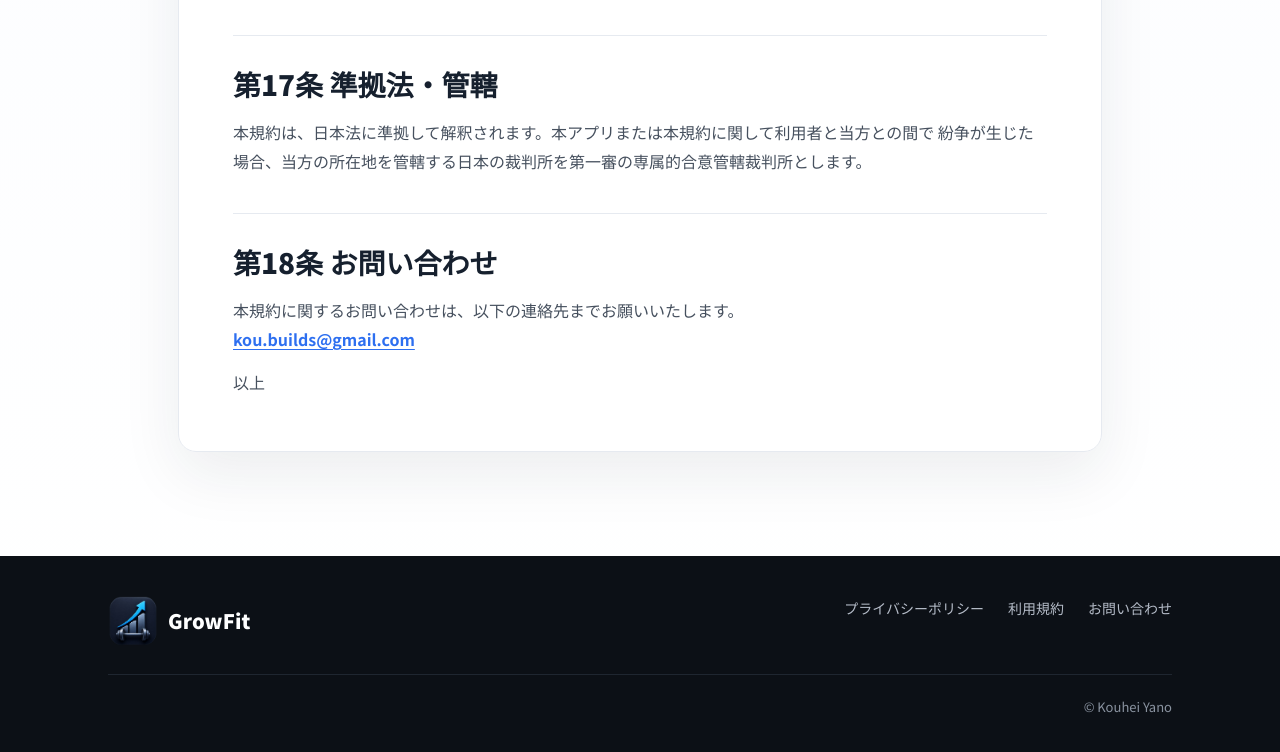
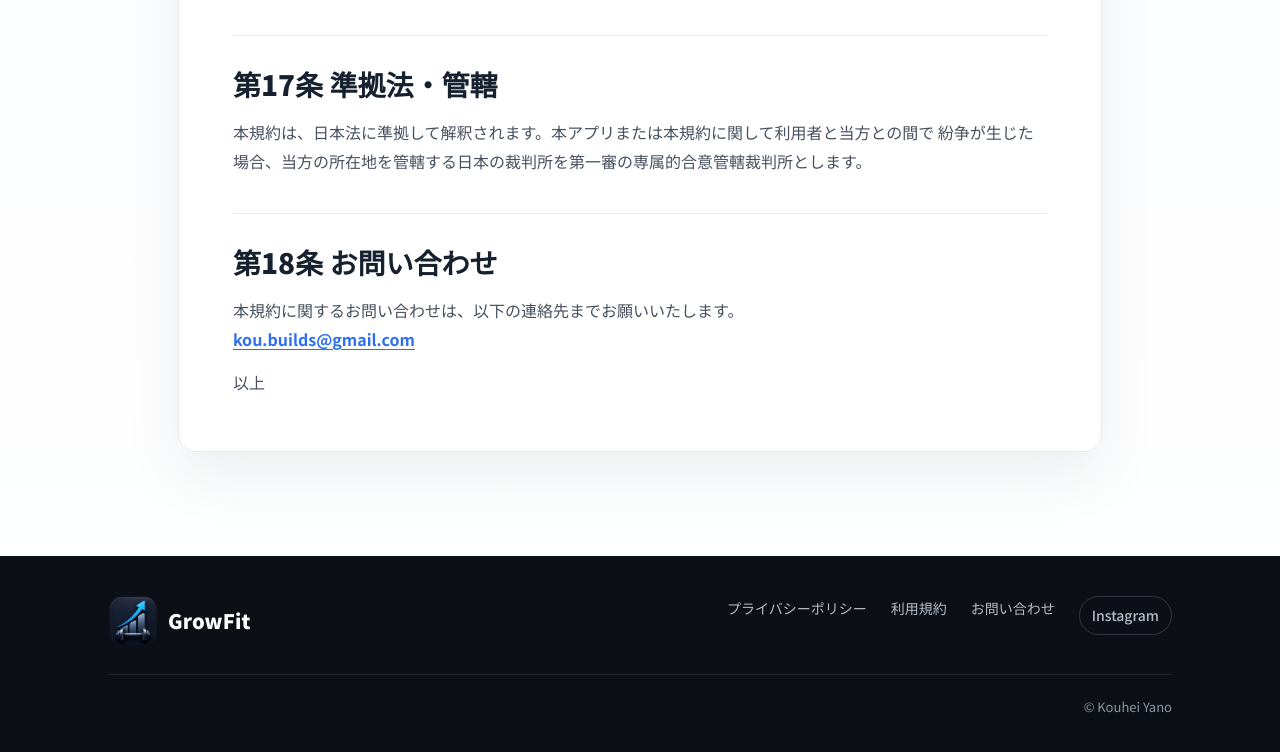
Before and after one commit to kouhei9028/GrowFit, a plain HTML site: page public/terms/index.html in a window 1280 px wide. Shown: the part 5341-6093 px from the top of the page. Drawn offline with Linux system fonts and the light colour scheme.

Commit message:
Add Instagram footer link

```diff
--- a/public/styles.css
+++ b/public/styles.css
@@ -244,6 +244,19 @@ a {
   color: #ffffff;
 }
 
+.footer-nav .footer-social-link {
+  display: inline-flex;
+  align-items: center;
+  justify-content: center;
+  border: 1px solid #303846;
+  border-radius: 999px;
+  padding: 6px 12px;
+}
+
+.footer-nav .footer-social-link:hover {
+  border-color: #5f6c80;
+}
+
 .footer-bottom {
   display: flex;
   align-items: center;
--- a/public/terms/index.html
+++ b/public/terms/index.html
@@ -250,6 +250,7 @@
           <a href="/privacy/">&#12503;&#12521;&#12452;&#12496;&#12471;&#12540;&#12509;&#12522;&#12471;&#12540;</a>
           <a href="/terms/">&#21033;&#29992;&#35215;&#32004;</a>
           <a href="mailto:kou.builds@gmail.com">&#12362;&#21839;&#12356;&#21512;&#12431;&#12379;</a>
+          <a class="footer-social-link" href="https://www.instagram.com/kou_builds?igsh=MXM5cmd5enB6YjBj" target="_blank" rel="noopener noreferrer">Instagram</a>
         </nav>
       </div>
       <div class="footer-bottom">
```
Also changed, not shown: public/index.html (+6 -0 lines), public/privacy/index.html (+1 -0 lines).
